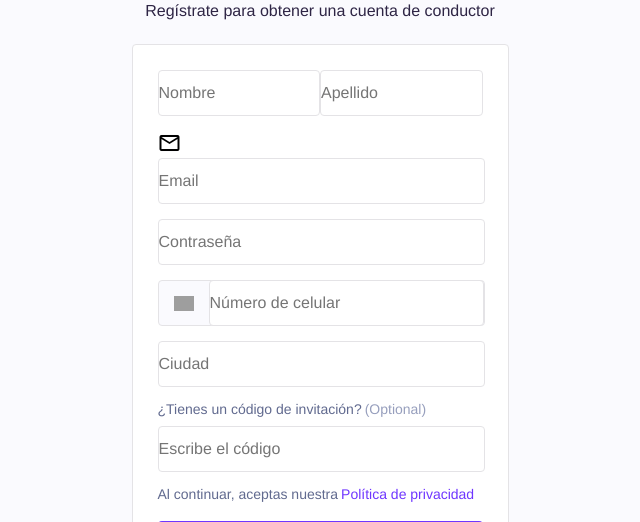
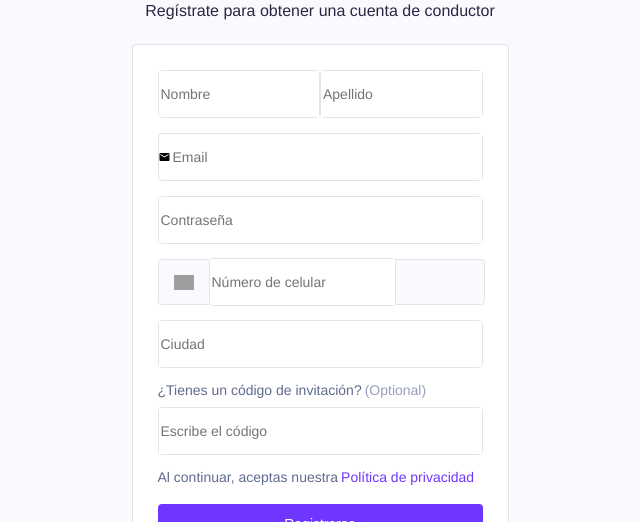
Before and after one commit to Isynopoulos1/react_challenge3, a React (Create React App) app: page / in a window 1280 px wide. Shown: the part 199-721 px from the top of the page, without its empty margins (320-960 px from the left). Built offline with nearby package versions, Linux system fonts and the light colour scheme; grey boxes are pictures that could not be loaded.

Commit message:
styng the inputs

```diff
--- a/src/components/elements/Input/Input.js
+++ b/src/components/elements/Input/Input.js
@@ -2,29 +2,26 @@ import React from "react";
 import PropTypes from "prop-types";
 
 //IMPORT STYLE
-import { InputStyle } from "./Input.styles";
+import { InputWrapper, InputStyle, IconStyle } from "./Input.styles";
 
 const Input = ({ placeholder, type, icon }) => {
-  return <InputStyle placeholder={placeholder} type={type} icon={icon} />;
+  return (
+    <InputWrapper>
+      <IconStyle>{icon}</IconStyle>
+      <InputStyle placeholder={placeholder} type={type} />
+    </InputWrapper>
+  );
 };
 
 Input.propTypes = {
   placeholder: PropTypes.string,
-  type: PropTypes.string
+  type: PropTypes.string,
+  icon: PropTypes.string
 };
 Input.defaultProps = {
   placeholder: "Im a placeholder",
-  type: "text"
-};
-Input.defaultProps = {
-  placeholder: "Im a placeholder",
-  type: "email",
-  icon: "laptop"
-};
-Input.defaultProps = {
-  placeholder: "Im a placeholder",
-  type: "email",
-  icon: "mail_outline"
+  type: "text",
+  icon: ""
 };
 
 export default Input;
--- a/src/components/elements/Input/Input.styles.js
+++ b/src/components/elements/Input/Input.styles.js
@@ -1,12 +1,28 @@
 import styled from "styled-components";
+
+export const InputWrapper = styled.div`
+  display: flex;
+  align-items: center;
+  border: 1px solid #e4e3e6;
+  border-radius: 4px;
+  &:focus-within {
+    border: 1px solid blue;
+  }
+`;
 
 export const InputStyle = styled.input`
   width: 100%;
   height: 44px;
-  border: 1px solid #e4e3e6;
-  border-radius: 4px;
-  font-size: 16px;
-  padding: 0;
+  border: none;
+  font-size: 14px;
   font-family: helvetica;
   font-weight: lighter;
+  &:focus {
+    outline: none;
+  }
 `;
+
+export const IconStyle = styled.span`
+  font-family: "Material Icons";
+  font-size: 12px;
+`;
--- a/src/components/layout/Register/Register.js
+++ b/src/components/layout/Register/Register.js
@@ -36,7 +36,6 @@ const Register = () => {
             <Input placeholder="Apellido" />
           </InputWrapper>
           <EmailSection>
-            <span className="material-icons">mail_outline</span>
             <Input placeholder="Email" type="email" icon="email" />
           </EmailSection>
           <PasswordSection>
--- a/src/components/layout/Register/Register.styles.js
+++ b/src/components/layout/Register/Register.styles.js
@@ -54,7 +54,7 @@ export const PasswordSection = styled.div`
 export const PhoneField = styled.div`
   display: flex;
   align-items: center;
-  justify-content: center;
+  justify-content: flex-start;
   width: 100%;
   background-color: #fafafe;
   border: 1px solid #e4e3e6;
```
